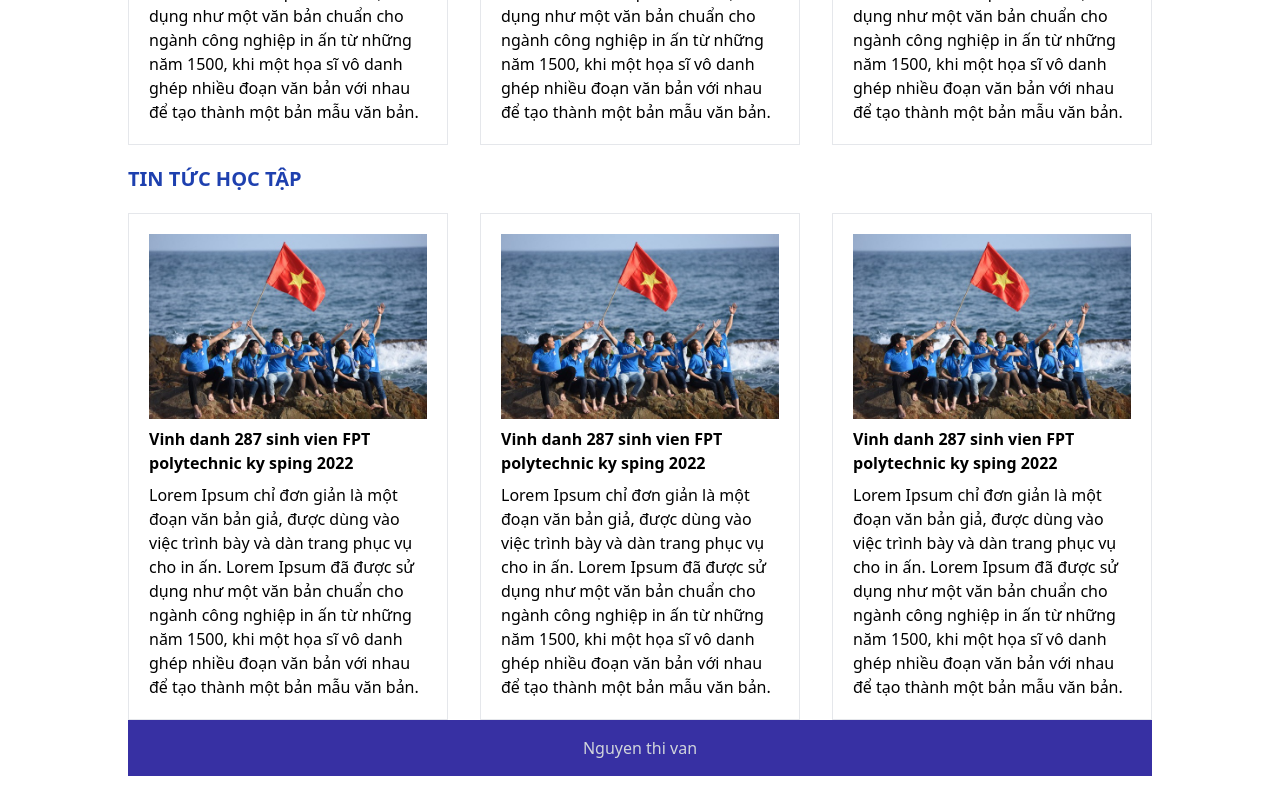
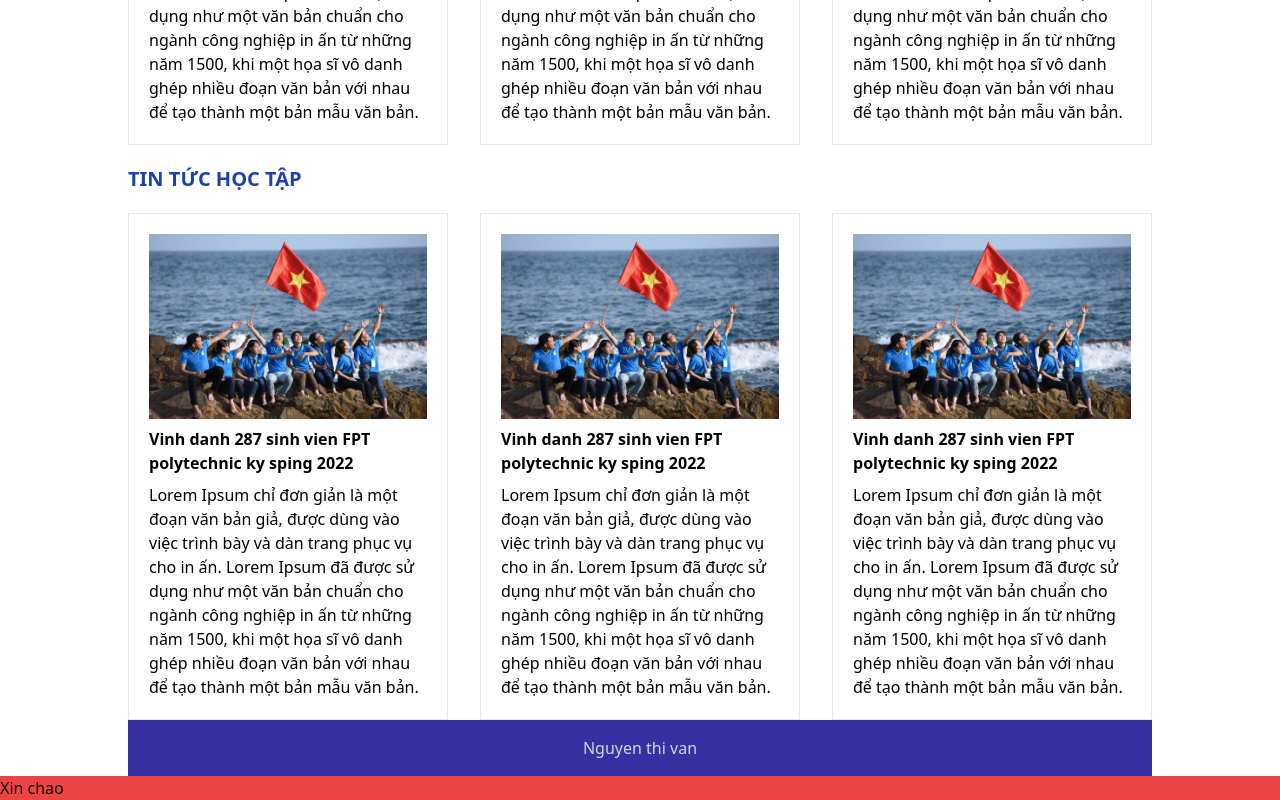
Before and after one commit to thanhvan181/js_lab1, a website built with Vite: page index.html in a window 1280 px wide. Shown: the part 899-1699 px from the top of the page. Before the commit the page ends 1675 px from the top, so only its background shows below. Built offline with nearby package versions, Linux system fonts and the light colour scheme; what navigo would draw is missing.

Commit message:
rafactor code

```diff
--- a/index.html
+++ b/index.html
@@ -165,9 +165,9 @@
         <p class="text-gray-300 text-center">Nguyen thi van</p>
       </footer>
     </div>
-    <!-- <a href="/">Home</a>
-    <a href="/about">about</a>
-    <div class="bg-red-500">Xin chao</div> -->
+   <!-- <a href="/">Home</a>
+    <a href="/about">about</a>  -->
+   <div class="bg-red-500">Xin chao</div>
 
     <div id="app"></div>
     <script type="module" src="./src/main.js"></script>
```
